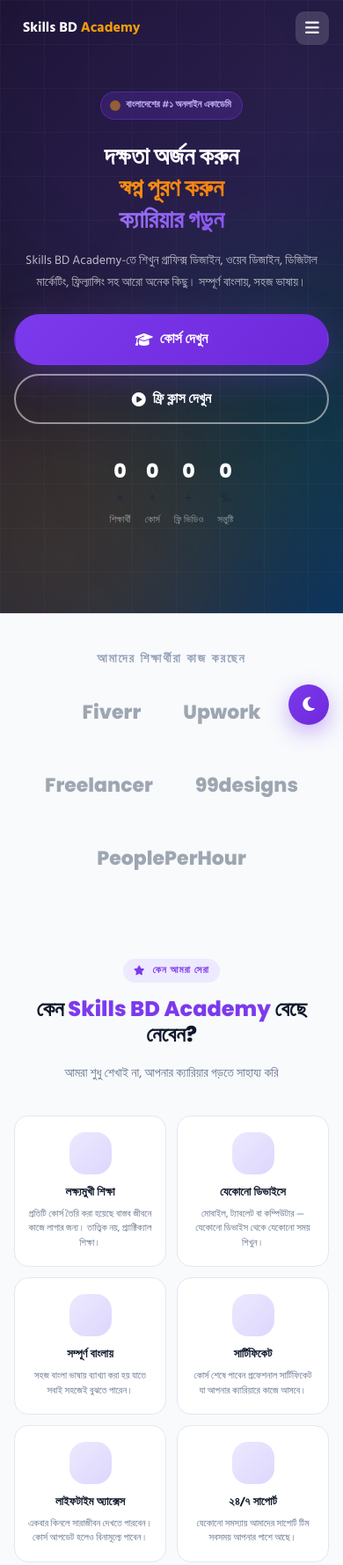
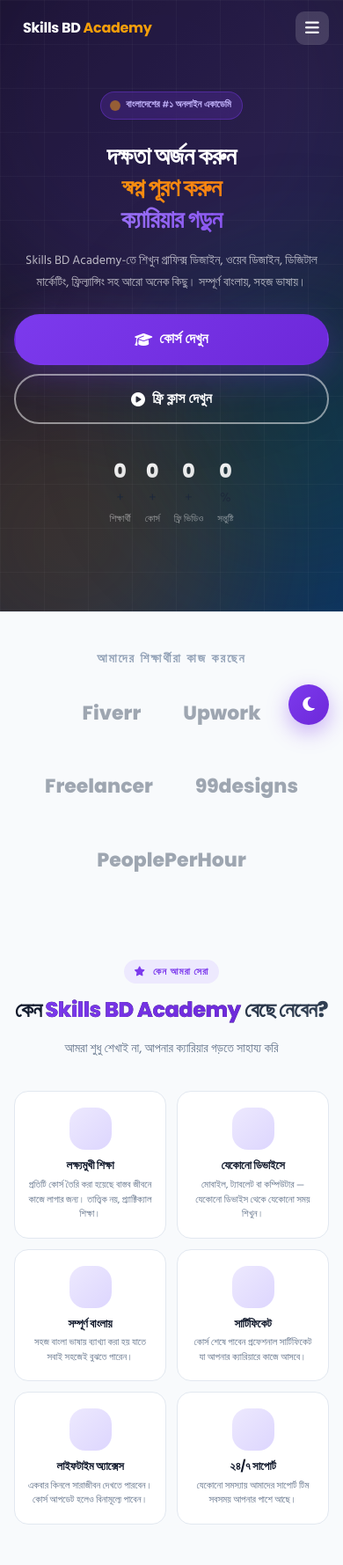
Before and after one commit to skillsbdacademy/skills-bd-academy, a plain HTML site: page frontend/index.html in a window 390 px wide. Shown: the top 1779 px of the page at 88% size. Drawn offline with Linux system fonts and the light colour scheme.

Commit message:
Add premium typography and color scheme

```diff
--- /dev/null
+++ b/frontend/css/typography.css
@@ -0,0 +1,443 @@
+/* ===== PREMIUM TYPOGRAPHY & COLOR SCHEME ===== */
+
+/* ===== GOOGLE FONTS ===== */
+@import url('https://fonts.googleapis.com/css2?family=Hind+Siliguri:wght@300;400;500;600;700&family=Poppins:wght@300;400;500;600;700;800;900&family=Inter:wght@300;400;500;600;700&display=swap');
+
+/* ===== ROOT VARIABLES UPDATE ===== */
+:root {
+  /* Premium Color Palette */
+  --primary: #7C3AED;
+  --primary-dark: #6D28D9;
+  --primary-darker: #5B21B6;
+  --primary-light: #EDE9FE;
+  --primary-glow: rgba(124,58,237,0.25);
+
+  --secondary: #059669;
+  --secondary-dark: #047857;
+  --secondary-light: #D1FAE5;
+
+  --accent: #F59E0B;
+  --accent-dark: #D97706;
+  --accent-light: #FEF3C7;
+
+  --rose: #F43F5E;
+  --rose-light: #FFE4E6;
+
+  --info: #0EA5E9;
+  --info-light: #E0F2FE;
+
+  /* Premium Gradients */
+  --gradient-primary: linear-gradient(135deg, #7C3AED 0%, #6D28D9 100%);
+  --gradient-secondary: linear-gradient(135deg, #059669 0%, #047857 100%);
+  --gradient-accent: linear-gradient(135deg, #F59E0B 0%, #D97706 100%);
+  --gradient-hero: linear-gradient(135deg, #0F0F1A 0%, #1A1A2E 40%, #16213E 70%, #0F3460 100%);
+  --gradient-card: linear-gradient(135deg, rgba(124,58,237,0.05), rgba(124,58,237,0.02));
+  --gradient-rose: linear-gradient(135deg, #F43F5E, #E11D48);
+  --gradient-rainbow: linear-gradient(135deg, #7C3AED, #0EA5E9, #059669);
+
+  /* Typography */
+  --font-primary: 'Hind Siliguri', 'Inter', sans-serif;
+  --font-display: 'Poppins', 'Inter', sans-serif;
+  --font-mono: 'Courier New', monospace;
+
+  /* Font Sizes */
+  --text-xs: 11px;
+  --text-sm: 13px;
+  --text-base: 15px;
+  --text-lg: 17px;
+  --text-xl: 20px;
+  --text-2xl: 24px;
+  --text-3xl: 30px;
+  --text-4xl: 36px;
+  --text-5xl: 48px;
+  --text-6xl: 60px;
+
+  /* Font Weights */
+  --font-light: 300;
+  --font-normal: 400;
+  --font-medium: 500;
+  --font-semibold: 600;
+  --font-bold: 700;
+  --font-extrabold: 800;
+  --font-black: 900;
+
+  /* Line Heights */
+  --leading-tight: 1.2;
+  --leading-snug: 1.4;
+  --leading-normal: 1.6;
+  --leading-relaxed: 1.8;
+  --leading-loose: 2;
+
+  /* Letter Spacing */
+  --tracking-tight: -0.02em;
+  --tracking-normal: 0;
+  --tracking-wide: 0.05em;
+  --tracking-wider: 0.1em;
+  --tracking-widest: 0.2em;
+
+  /* Border Radius */
+  --radius-sm: 8px;
+  --radius: 14px;
+  --radius-lg: 20px;
+  --radius-xl: 28px;
+  --radius-2xl: 36px;
+  --radius-full: 9999px;
+
+  /* Shadows */
+  --shadow-xs: 0 1px 2px rgba(0,0,0,0.05);
+  --shadow-sm: 0 2px 4px rgba(0,0,0,0.06);
+  --shadow: 0 4px 12px rgba(0,0,0,0.08);
+  --shadow-md: 0 8px 20px rgba(0,0,0,0.1);
+  --shadow-lg: 0 16px 32px rgba(0,0,0,0.12);
+  --shadow-xl: 0 24px 48px rgba(0,0,0,0.16);
+  --shadow-2xl: 0 32px 64px rgba(0,0,0,0.2);
+  --shadow-primary: 0 8px 24px rgba(124,58,237,0.3);
+  --shadow-primary-lg: 0 16px 40px rgba(124,58,237,0.4);
+  --shadow-secondary: 0 8px 24px rgba(5,150,105,0.3);
+  --shadow-accent: 0 8px 24px rgba(245,158,11,0.3);
+}
+
+/* ===== BODY TYPOGRAPHY ===== */
+body {
+  font-family: var(--font-primary);
+  font-size: var(--text-base);
+  line-height: var(--leading-normal);
+  font-weight: var(--font-normal);
+  -webkit-font-smoothing: antialiased;
+  -moz-osx-font-smoothing: grayscale;
+  text-rendering: optimizeLegibility;
+}
+
+/* ===== HEADINGS ===== */
+h1, h2, h3, h4, h5, h6 {
+  font-family: var(--font-display);
+  line-height: var(--leading-tight);
+  letter-spacing: var(--tracking-tight);
+  color: var(--gray-900);
+}
+
+h1 { font-size: var(--text-5xl); font-weight: var(--font-extrabold); }
+h2 { font-size: var(--text-4xl); font-weight: var(--font-bold); }
+h3 { font-size: var(--text-2xl); font-weight: var(--font-bold); }
+h4 { font-size: var(--text-xl); font-weight: var(--font-semibold); }
+h5 { font-size: var(--text-lg); font-weight: var(--font-semibold); }
+h6 { font-size: var(--text-base); font-weight: var(--font-semibold); }
+
+p {
+  line-height: var(--leading-relaxed);
+  color: var(--gray-600);
+}
+
+/* ===== PREMIUM BUTTONS ===== */
+.btn {
+  font-family: var(--font-primary);
+  font-weight: var(--font-semibold);
+  letter-spacing: 0.01em;
+  border-radius: var(--radius-full);
+  transition: all 0.3s cubic-bezier(0.4, 0, 0.2, 1);
+}
+
+.btn-primary {
+  background: var(--gradient-primary);
+  box-shadow: var(--shadow-primary);
+}
+
+.btn-primary:hover {
+  box-shadow: var(--shadow-primary-lg);
+  transform: translateY(-2px);
+}
+
+.btn-secondary {
+  background: var(--gradient-secondary);
+  box-shadow: var(--shadow-secondary);
+}
+
+/* ===== PREMIUM SECTION TAGS ===== */
+.section-tag {
+  font-family: var(--font-display);
+  font-weight: var(--font-bold);
+  font-size: var(--text-xs);
+  letter-spacing: var(--tracking-wider);
+  text-transform: uppercase;
+  padding: 6px 16px;
+  border-radius: var(--radius-full);
+  background: var(--primary-light);
+  color: var(--primary);
+  display: inline-flex;
+  align-items: center;
+  gap: 6px;
+  margin-bottom: 16px;
+}
+
+/* ===== PREMIUM HERO TEXT ===== */
+.hero-title {
+  font-family: var(--font-display);
+  font-weight: var(--font-black);
+  letter-spacing: var(--tracking-tight);
+}
+
+.hero-title .line-1 {
+  color: white;
+  display: block;
+}
+
+.hero-title .line-2 {
+  background: linear-gradient(135deg, #FCD34D, #F97316, #EF4444);
+  -webkit-background-clip: text;
+  -webkit-text-fill-color: transparent;
+  background-clip: text;
+  display: block;
+}
+
+.hero-title .line-3 {
+  background: linear-gradient(135deg, #A78BFA, #7C3AED, #6D28D9);
+  -webkit-background-clip: text;
+  -webkit-text-fill-color: transparent;
+  background-clip: text;
+  display: block;
+}
+
+/* ===== PREMIUM SECTION HEADERS ===== */
+.section-header h2 {
+  font-family: var(--font-display);
+  font-weight: var(--font-extrabold);
+  background: linear-gradient(135deg, var(--gray-900), var(--gray-700));
+  -webkit-background-clip: text;
+  -webkit-text-fill-color: transparent;
+  background-clip: text;
+}
+
+.section-header h2 span {
+  background: var(--gradient-primary);
+  -webkit-background-clip: text;
+  -webkit-text-fill-color: transparent;
+  background-clip: text;
+}
+
+[data-theme="dark"] .section-header h2 {
+  background: linear-gradient(135deg, #E8F0FF, #C8D8F0);
+  -webkit-background-clip: text;
+  -webkit-text-fill-color: transparent;
+  background-clip: text;
+}
+
+/* ===== PREMIUM CARDS ===== */
+.feature-card {
+  border-radius: var(--radius-lg) !important;
+  transition: all 0.4s cubic-bezier(0.4, 0, 0.2, 1) !important;
+}
+
+.feature-card:hover {
+  transform: translateY(-10px) !important;
+  box-shadow: var(--shadow-xl) !important;
+}
+
+.course-card {
+  border-radius: var(--radius-lg) !important;
+}
+
+.course-title {
+  font-family: var(--font-display);
+  font-weight: var(--font-bold);
+  letter-spacing: var(--tracking-tight);
+}
+
+/* ===== PREMIUM BADGE ===== */
+.course-type-badge {
+  font-family: var(--font-display);
+  font-weight: var(--font-bold);
+  letter-spacing: var(--tracking-wide);
+  font-size: var(--text-xs);
+}
+
+/* ===== PREMIUM PRICE ===== */
+.course-price, .buy-price {
+  font-family: var(--font-display);
+  font-weight: var(--font-extrabold);
+  letter-spacing: var(--tracking-tight);
+}
+
+/* ===== PREMIUM STAT ===== */
+.stat-num {
+  font-family: var(--font-display);
+  font-weight: var(--font-black);
+  background: linear-gradient(135deg, white, rgba(255,255,255,0.8));
+  -webkit-background-clip: text;
+  -webkit-text-fill-color: transparent;
+  background-clip: text;
+}
+
+/* ===== PREMIUM NAVBAR ===== */
+.nav-brand {
+  font-family: var(--font-display);
+  font-weight: var(--font-extrabold);
+  letter-spacing: var(--tracking-tight);
+}
+
+.nav-links a {
+  font-family: var(--font-primary);
+  font-weight: var(--font-medium);
+  letter-spacing: 0.01em;
+}
+
+/* ===== PREMIUM FORM ===== */
+.input-wrapper input,
+.input-wrapper select,
+.form-input,
+textarea {
+  font-family: var(--font-primary);
+  font-size: var(--text-base);
+  line-height: var(--leading-normal);
+}
+
+/* ===== PREMIUM FOOTER ===== */
+.footer-brand .brand-text {
+  font-family: var(--font-display);
+  font-weight: var(--font-extrabold);
+}
+
+.footer-links h4 {
+  font-family: var(--font-display);
+  font-weight: var(--font-bold);
+  letter-spacing: var(--tracking-wide);
+  text-transform: uppercase;
+  font-size: var(--text-xs);
+  color: rgba(255,255,255,0.4);
+}
+
+/* ===== PREMIUM DASHBOARD ===== */
+.sidebar-brand {
+  font-family: var(--font-display);
+  font-weight: var(--font-extrabold);
+}
+
+.page-header h1 {
+  font-family: var(--font-display);
+  font-weight: var(--font-extrabold);
+}
+
+.stat-card .stat-num {
+  font-family: var(--font-display);
+  font-weight: var(--font-black);
+  background: var(--gradient-primary);
+  -webkit-background-clip: text;
+  -webkit-text-fill-color: transparent;
+  background-clip: text;
+}
+
+.stat-card.green .stat-num {
+  background: var(--gradient-secondary);
+  -webkit-background-clip: text;
+  -webkit-text-fill-color: transparent;
+  background-clip: text;
+}
+
+.stat-card.orange .stat-num {
+  background: var(--gradient-accent);
+  -webkit-background-clip: text;
+  -webkit-text-fill-color: transparent;
+  background-clip: text;
+}
+
+.stat-card.blue .stat-num {
+  background: linear-gradient(135deg, #0EA5E9, #2563eb);
+  -webkit-background-clip: text;
+  -webkit-text-fill-color: transparent;
+  background-clip: text;
+}
+
+/* ===== PREMIUM COLORS ===== */
+
+/* Green accent */
+.text-primary { color: var(--primary) !important; }
+.text-secondary { color: var(--secondary) !important; }
+.text-accent { color: var(--accent) !important; }
+
+/* Gradient backgrounds */
+.bg-gradient-primary {
+  background: var(--gradient-primary) !important;
+}
+
+.bg-gradient-secondary {
+  background: var(--gradient-secondary) !important;
+}
+
+/* ===== PREMIUM SCROLLBAR ===== */
+::-webkit-scrollbar { width: 6px; height: 6px; }
+::-webkit-scrollbar-track { background: transparent; }
+::-webkit-scrollbar-thumb {
+  background: linear-gradient(180deg, var(--primary), var(--primary-dark));
+  border-radius: 3px;
+}
+::-webkit-scrollbar-thumb:hover { background: var(--primary-darker); }
+
+/* ===== PREMIUM SELECTION ===== */
+::selection {
+  background: var(--primary-light);
+  color: var(--primary);
+}
+
+/* ===== PREMIUM FOCUS ===== */
+:focus-visible {
+  outline: 2px solid var(--primary);
+  outline-offset: 3px;
+  border-radius: 4px;
+}
+
+/* ===== PREMIUM LINKS ===== */
+a {
+  transition: color 0.2s ease;
+}
+
+/* ===== PREMIUM AUTH ===== */
+.auth-form-box h1 {
+  font-family: var(--font-display);
+  font-weight: var(--font-extrabold);
+  letter-spacing: var(--tracking-tight);
+}
+
+/* ===== PREMIUM ADMIN ===== */
+.topbar-title {
+  font-family: var(--font-display);
+  font-weight: var(--font-bold);
+}
+
+.admin-table th {
+  font-family: var(--font-display);
+  font-weight: var(--font-bold);
+  letter-spacing: var(--tracking-wide);
+}
+
+/* ===== PREMIUM COURSE DETAILS ===== */
+.course-hero h1 {
+  font-family: var(--font-display);
+  font-weight: var(--font-black);
+  letter-spacing: var(--tracking-tight);
+}
+
+.curriculum-info h4 {
+  font-family: var(--font-display);
+  font-weight: var(--font-semibold);
+}
+
+/* ===== PREMIUM TOAST ===== */
+.toast-title {
+  font-family: var(--font-display);
+  font-weight: var(--font-bold);
+}
+
+/* ===== PREMIUM STATUS BADGES ===== */
+.status-badge {
+  font-family: var(--font-display);
+  font-weight: var(--font-bold);
+  letter-spacing: 0.02em;
+}
+
+/* ===== PREMIUM MOBILE TYPOGRAPHY ===== */
+@media (max-width: 768px) {
+  h1 { font-size: var(--text-3xl) !important; }
+  h2 { font-size: var(--text-2xl) !important; }
+  h3 { font-size: var(--text-xl) !important; }
+  .hero-title { font-size: 28px !important; }
+  .section-header h2 { font-size: 24px !important; }
+}
--- a/frontend/index.html
+++ b/frontend/index.html
@@ -5,6 +5,7 @@
   <meta name="viewport" content="width=device-width, initial-scale=1.0">
   <title>Skills BD Academy - দক্ষতা অর্জন করুন, ক্যারিয়ার গড়ুন</title>
   <meta name="description" content="বাংলাদেশের সেরা অনলাইন লার্নিং প্ল্যাটফর্ম। গ্রাফিক্স ডিজাইন, ওয়েব ডিজাইন, ডিজিটাল মার্কেটিং শিখুন বাংলায়।">
+  <link rel="stylesheet" href="/css/typography.css">
   <link rel="stylesheet" href="/css/style.css">
   <link rel="stylesheet" href="/css/dark-mode.css">
   <link rel="stylesheet" href="/css/animations.css">
```
Also changed, not shown: frontend/admin/index.html (+1 -0 lines), frontend/course-details.html (+1 -0 lines), frontend/courses.html (+1 -0 lines), frontend/dashboard.html (+1 -0 lines), frontend/free-classes.html (+1 -0 lines), frontend/learn.html (+1 -0 lines), frontend/live-courses.html (+1 -0 lines), frontend/login.html (+1 -0 lines), frontend/payment.html (+1 -0 lines), frontend/register.html (+1 -0 lines).
